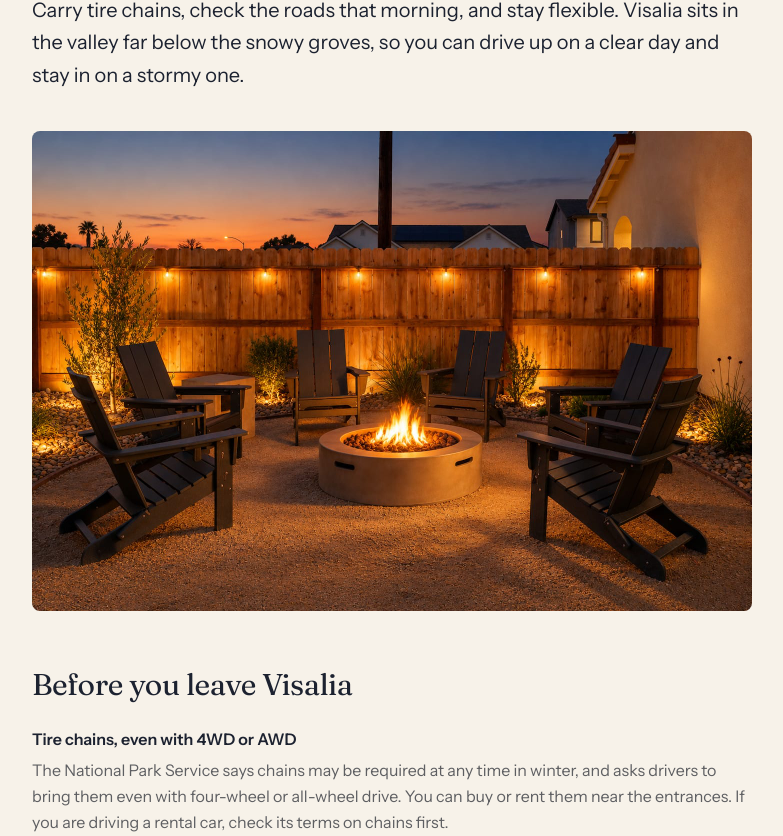
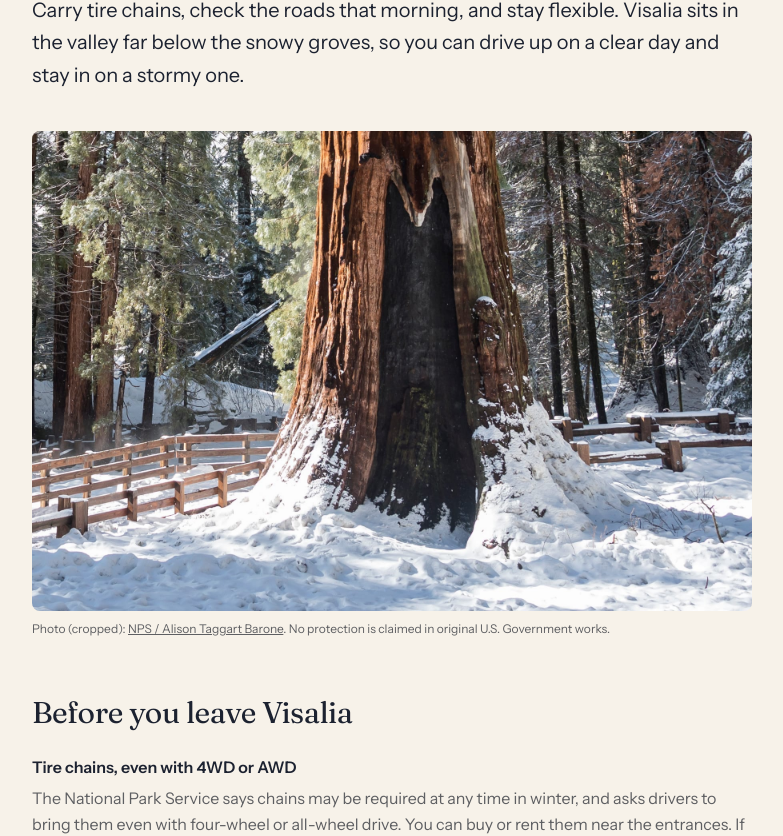
Before and after one commit to spencer9714/sshome, a Next.js app: page /sequoia-winter-guide in a window 1280 px wide. Shown: the part 390-1226 px from the top of the page, without its empty margins (248-1031 px from the left). Built offline with nearby package versions, Linux system fonts and the light colour scheme; no server answers.

Commit message:
feat: use NPS snow photo on winter guide
Replace the fire pit photo with a cropped National Park Service photo of
a giant sequoia in snow, and credit the source. The crop leaves out the
visitors shown in the original.

Co-Authored-By: Claude Opus 5.5 <noreply@anthropic.com>

```diff
--- a/src/app/(en)/sequoia-winter-guide/page.tsx
+++ b/src/app/(en)/sequoia-winter-guide/page.tsx
@@ -12,7 +12,7 @@ const path = '/sequoia-winter-guide';
 const title = 'Sequoia in Winter from Visalia: Snow, Chains and Road Access';
 const description =
   'Plan a winter trip to Sequoia and Kings Canyon from Visalia, CA: tire chains, road closures, snow play areas and what to pack, based on NPS information.';
-const image = '/stays/desert-retreat/backyard-1.jpg';
+const image = '/park/sequoia-winter-snow.jpg';
 
 export const metadata: Metadata = {
   title: { absolute: title },
@@ -149,16 +149,23 @@ export default function WinterGuidePage() {
           up on a clear day and stay in on a stormy one.
         </p>
 
-        <div className="relative mt-10 aspect-[3/2] overflow-hidden rounded-lg">
+        <figure className="mt-10">
+          <div className="relative aspect-[3/2] overflow-hidden rounded-lg">
             <Image
               src={image}
-            alt="Fire pit lit at dusk with chairs and landscape lighting at Desert Retreat in Visalia"
+              alt="Giant sequoia with fresh snow around its base beside a wooden fence in Sequoia and Kings Canyon National Parks"
               fill
               priority
               sizes="(min-width: 768px) 720px, 100vw"
               className="object-cover"
             />
           </div>
+          <figcaption className="mt-2 text-xs leading-relaxed text-stone">
+            Photo (cropped):{' '}
+            <a href={npsPages.holidays} className="underline">NPS / Alison Taggart Barone</a>. No protection is claimed in
+            original U.S. Government works.
+          </figcaption>
+        </figure>
 
         <section className="mt-14">
           <h2 className="text-3xl">Before you leave Visalia</h2>
```
Also changed, not shown: public/park/sequoia-winter-snow.jpg (added). Lines whose indentation alone changed are shown as unchanged.
